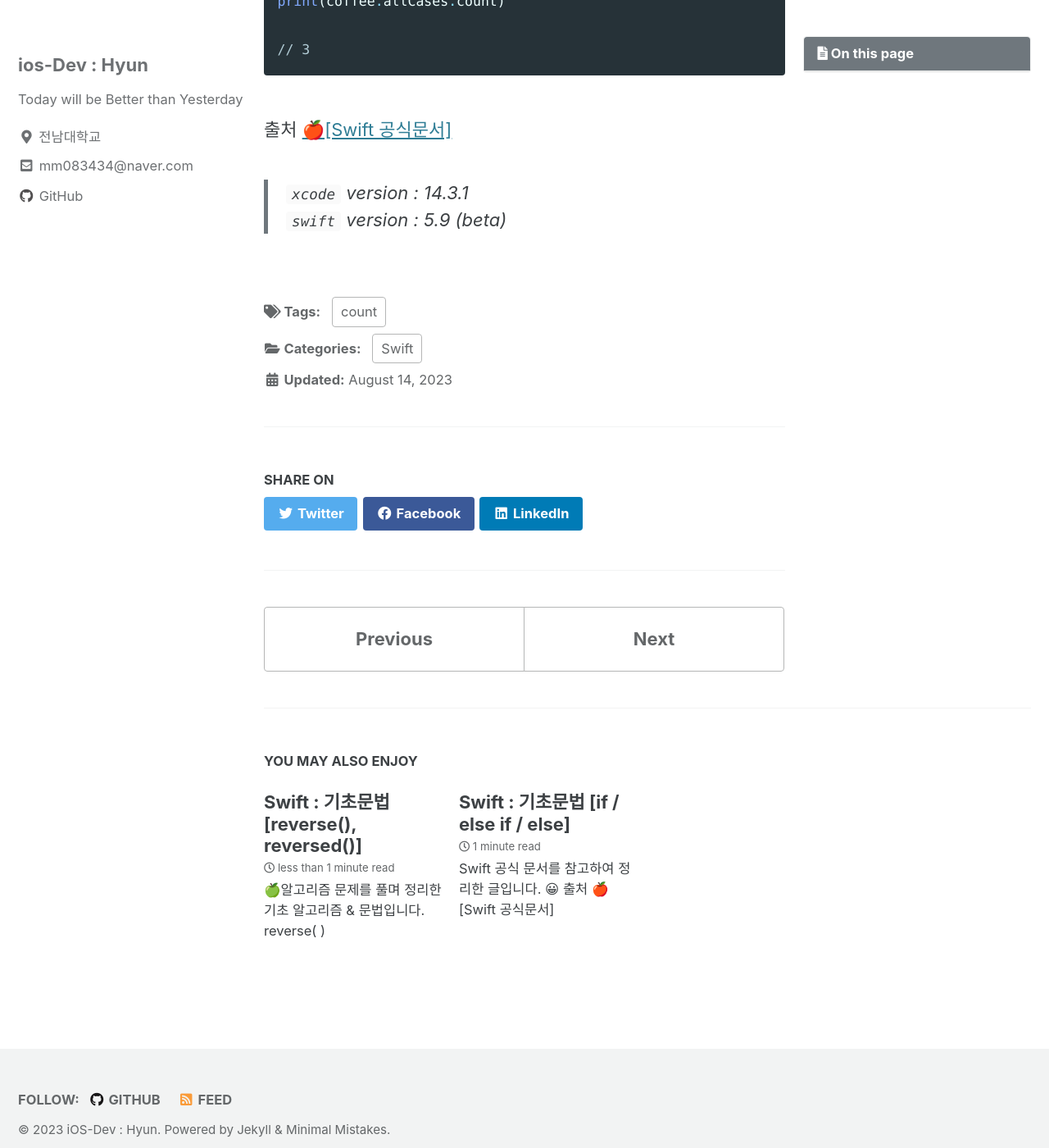
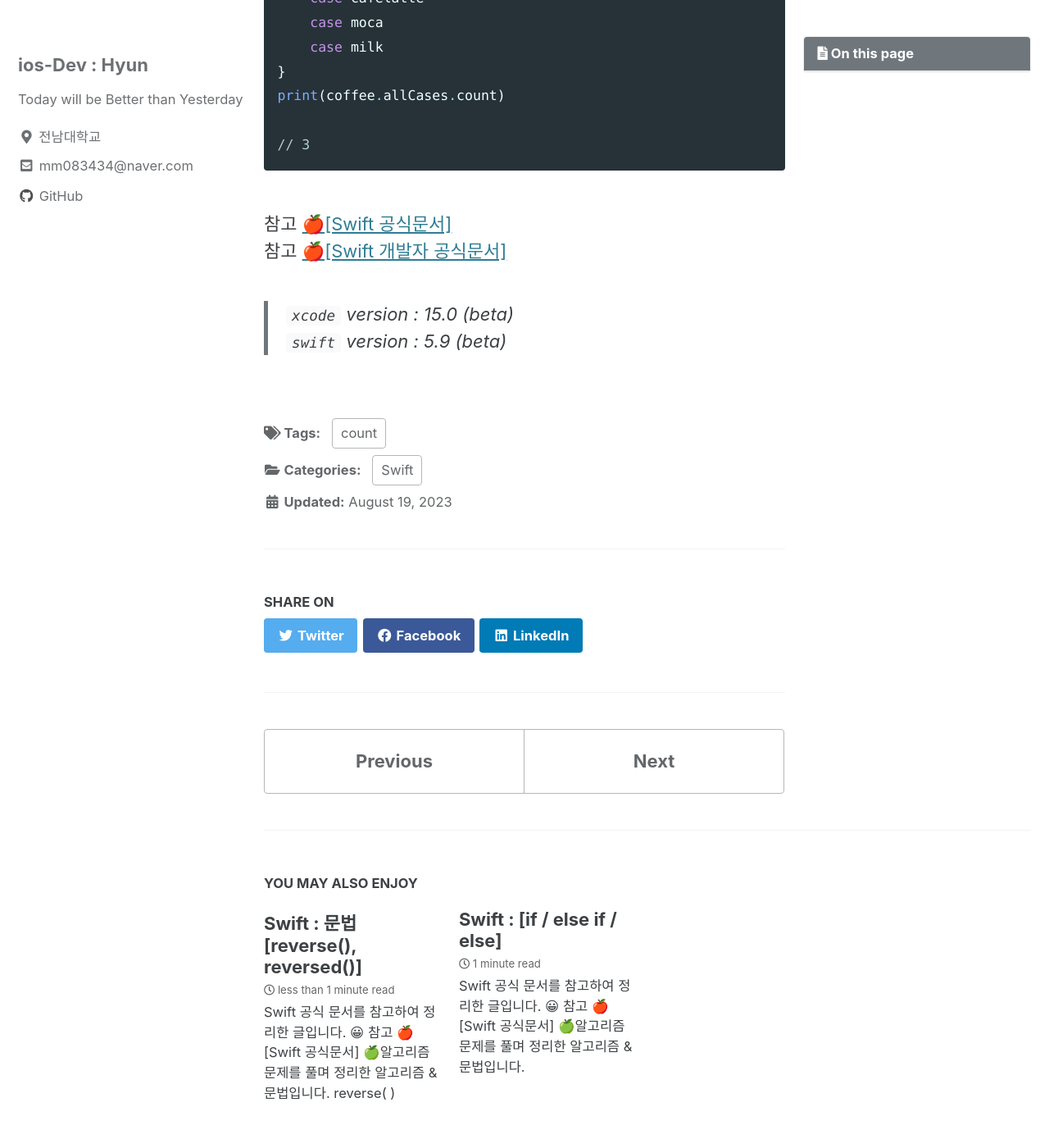
Before and after one commit to iOS-Dev-Hyun/iOS-Dev-Hyun.github.io, a Jekyll site: the page built from _posts/IOS/Swift/2023-08-14-2.md, in a window 1280 px wide and 1400 px high, scrolled down 1136 px. Shown: the whole window at 82% size. Built offline with Jekyll 4.4.1, drawn with Linux system fonts in a browser that asks for light colours; cached includes are drawn as plain includes; some of the changed text lies outside the part shown.

Commit message:
post 전체 프레임 통일

````diff
--- a/_posts/IOS/Swift/2023-08-13-1.md
+++ b/_posts/IOS/Swift/2023-08-13-1.md
@@ -1,5 +1,5 @@
 ---
-title:  "Swift : 기초문법 [if / else if / else]"
+title:  "Swift : [if / else if / else]"
 
 categories:
   - Swift
@@ -10,13 +10,14 @@ toc: true
 toc_sticky: true
 
 date: 2023-08-13
-last_modified_at: 2023-08-14
+last_modified_at: 2023-08-19
 ---
 
 Swift 공식 문서를 참고하여 정리한 글입니다. 😀
-출처 [🍎[Swift 공식문서]](https://www.swift.org/documentation/)
+참고 [🍎[Swift 공식문서]](https://www.swift.org/documentation/)
 {: .notice--warning}
-
+🍏알고리즘 문제를 풀며 정리한 알고리즘 & 문법입니다.
+{: .notice--warning}
 
 >가장 기본적인 `if` 문
 
@@ -145,5 +146,8 @@ print(grade)
 - 첫 번째 방법이나 두 번째 방법처럼 <br>`Type Annotation(타입 명시)` 를 해주면 된다.
 
 <br>
->`xcode` version : 14.3.1
+참고 [🍎[Swift 공식문서]](https://www.swift.org/documentation/)
+참고 [🍎[Swift 개발자 공식문서]](https://developer.apple.com/documentation/swift)
+<br>
+>`xcode` version : 15.0 (beta)
 `swift` version : 5.9 (beta)
--- a/_posts/IOS/Swift/2023-08-14-2.md
+++ b/_posts/IOS/Swift/2023-08-14-2.md
@@ -1,5 +1,5 @@
 ---
-title:  "Swift : 기초문법 [count]"
+title:  "Swift : [count]"
 
 categories:
   - Swift
@@ -10,10 +10,13 @@ toc: true
 toc_sticky: true
 
 date: 2023-08-14
-last_modified_at: 2023-08-14
+last_modified_at: 2023-08-19
 ---
 
-🍏알고리즘 문제를 풀며 정리한 기초 알고리즘 & 문법입니다.
+Swift 공식 문서를 참고하여 정리한 글입니다. 😀
+참고 [🍎[Swift 공식문서]](https://www.swift.org/documentation/)
+{: .notice--warning}
+🍏알고리즘 문제를 풀며 정리한 알고리즘 & 문법입니다.
 {: .notice--warning}
 
 > 문자열의 길이를 알고싶을 때
@@ -47,7 +50,8 @@ print(coffee.allCases.count)
 // 3
 ```
 <br>
-출처 [🍎[Swift 공식문서]](https://www.swift.org/documentation/)
+참고 [🍎[Swift 공식문서]](https://www.swift.org/documentation/)
+참고 [🍎[Swift 개발자 공식문서]](https://developer.apple.com/documentation/swift)
 <br>
->`xcode` version : 14.3.1
+>`xcode` version : 15.0 (beta)
 `swift` version : 5.9 (beta)
--- a/_posts/IOS/Swift/2023-08-14-3.md
+++ b/_posts/IOS/Swift/2023-08-14-3.md
@@ -1,5 +1,5 @@
 ---
-title:  "Swift : 기초문법 [reverse(), reversed()]"
+title:  "Swift : 문법 [reverse(), reversed()]"
 
 categories:
   - Swift
@@ -12,8 +12,10 @@ toc_sticky: true
 date: 2023-08-14
 last_modified_at: 2023-08-19
 ---
-
-🍏알고리즘 문제를 풀며 정리한 기초 알고리즘 & 문법입니다.
+Swift 공식 문서를 참고하여 정리한 글입니다. 😀
+참고 [🍎[Swift 공식문서]](https://www.swift.org/documentation/)
+{: .notice--warning}
+🍏알고리즘 문제를 풀며 정리한 알고리즘 & 문법입니다.
 {: .notice--warning}
 > reverse( )
 
@@ -81,5 +83,5 @@ struct ReversedCollection<Base> where Base : BidirectionalCollection로 정의
 참고 [🍎[Swift 공식문서]](https://www.swift.org/documentation/)
 참고 [🍎[Swift 개발자 공식문서]](https://developer.apple.com/documentation/swift)
 <br>
->`xcode` version : 14.3.1
+>`xcode` version : 15.0 (beta)
 `swift` version : 5.9 (beta)
````
